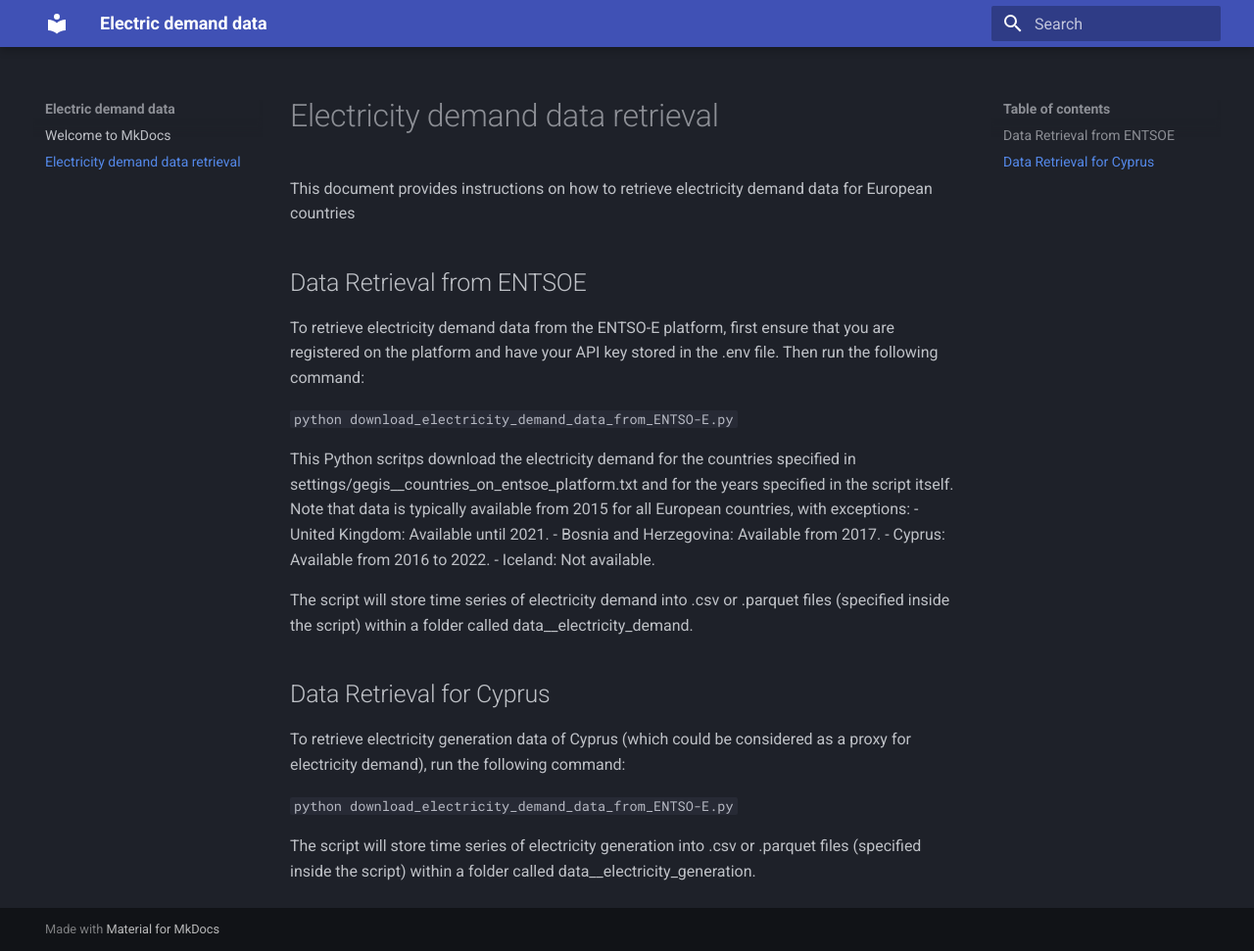
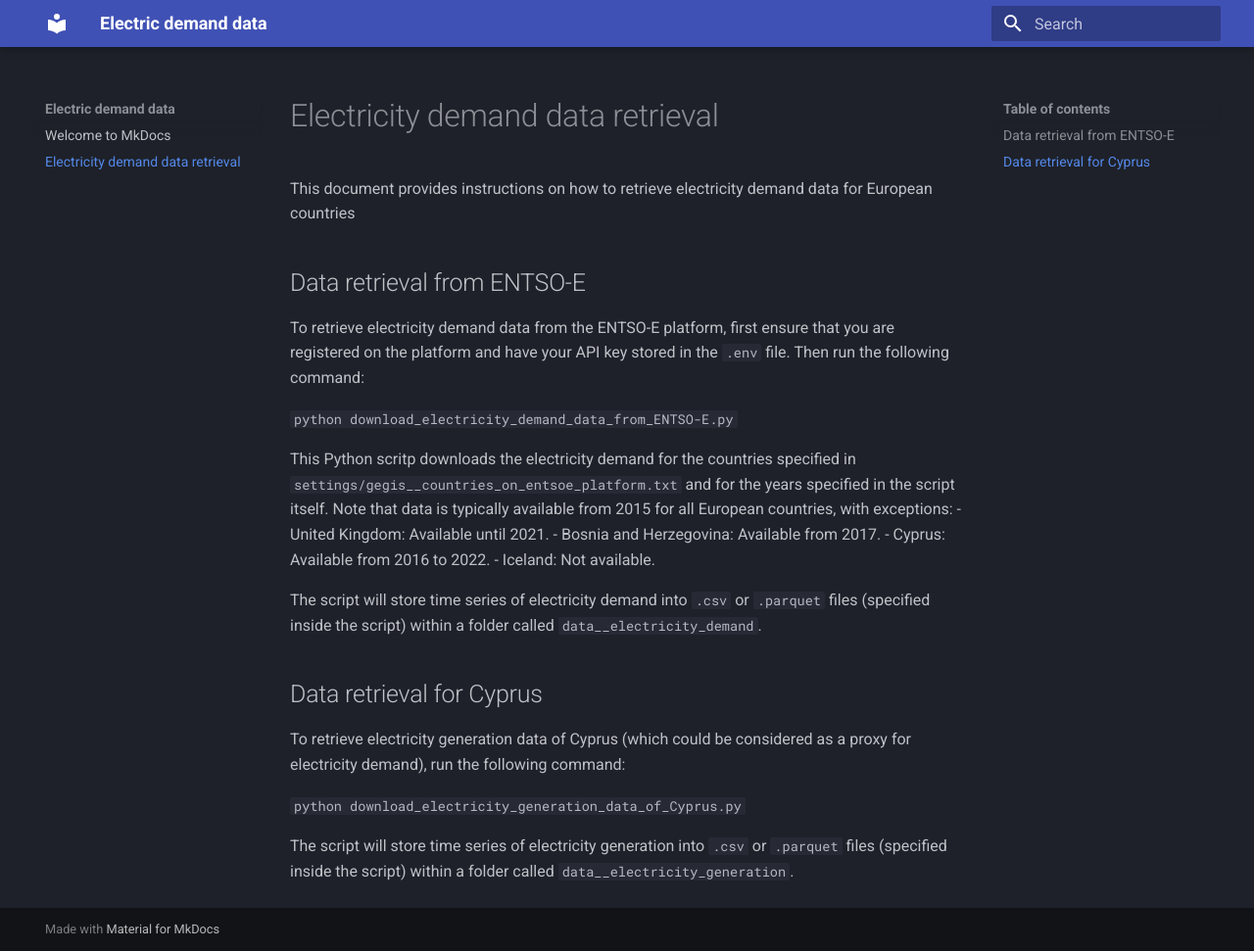
Before and after one commit to open-energy-transition/electric-demand-data, an MkDocs documentation site: the page built from docs/electricity_demand_retrieval.md, in a window 1280 px wide and 971 px high. Shown: the whole window at 98% size. Built offline with MkDocs 1.6.1 and Material for MkDocs 9.7.7, drawn with Linux system fonts in a browser that asks for light colours.

Commit message:
Update readme file

````diff
--- a/docs/electricity_demand_retrieval.md
+++ b/docs/electricity_demand_retrieval.md
@@ -2,22 +2,22 @@
 
 This document provides instructions on how to retrieve electricity demand data for European countries
 
-## Data Retrieval from ENTSOE
-To retrieve electricity demand data from the ENTSO-E platform, first ensure that you are registered on the platform and have your API key stored in the .env file. Then run the following command:
+## Data retrieval from ENTSO-E
+To retrieve electricity demand data from the ENTSO-E platform, first ensure that you are registered on the platform and have your API key stored in the `.env` file. Then run the following command:
 
 ```python download_electricity_demand_data_from_ENTSO-E.py```
 
-This Python scritps download the electricity demand for the countries specified in settings/gegis__countries_on_entsoe_platform.txt and for the years specified in the script itself. Note that data is typically available from 2015 for all European countries, with exceptions:
+This Python scritp downloads the electricity demand for the countries specified in `settings/gegis__countries_on_entsoe_platform.txt` and for the years specified in the script itself. Note that data is typically available from 2015 for all European countries, with exceptions:
 - United Kingdom: Available until 2021.
 - Bosnia and Herzegovina: Available from 2017.
 - Cyprus: Available from 2016 to 2022.
 - Iceland: Not available.
 
-The script will store time series of electricity demand into .csv or .parquet files (specified inside the script) within a folder called data__electricity_demand.
+The script will store time series of electricity demand into `.csv` or `.parquet` files (specified inside the script) within a folder called `data__electricity_demand`.
 
-## Data Retrieval for Cyprus
+## Data retrieval for Cyprus
 To retrieve electricity generation data of Cyprus (which could be considered as a proxy for electricity demand), run the following command:
 
-```python download_electricity_demand_data_from_ENTSO-E.py```
+```python download_electricity_generation_data_of_Cyprus.py```
 
-The script will store time series of electricity generation into .csv or .parquet files (specified inside the script) within a folder called data__electricity_generation.
+The script will store time series of electricity generation into `.csv` or `.parquet` files (specified inside the script) within a folder called `data__electricity_generation`.
````
